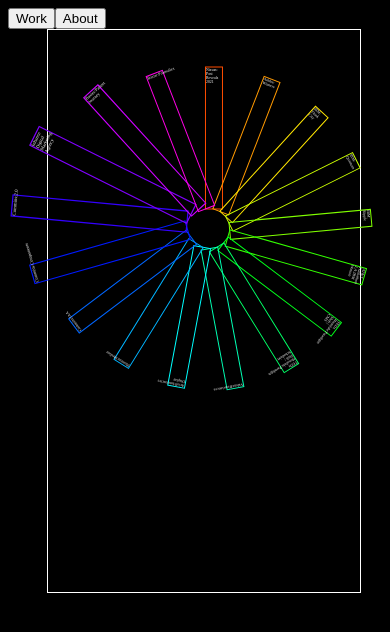
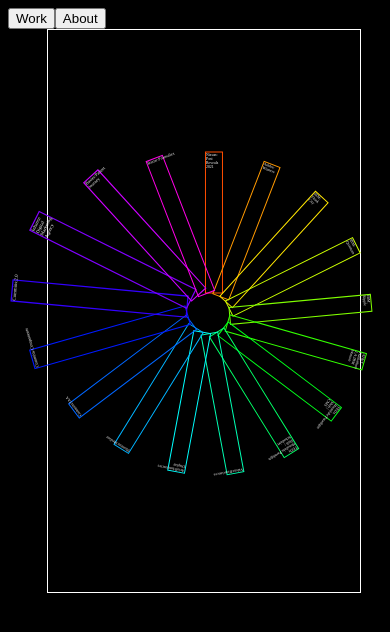
Before and after one commit to t34Virus/foliage, an Angular app: page / in a window 390 px wide. Shown: the top 632 px of the page. Built offline with nearby package versions, Linux system fonts and the light colour scheme; what ngx-useful-swiper would draw is missing.

Commit message:
Add: top and left positioning for responsiveness

```diff
--- a/src/app/components/card/card.component.scss
+++ b/src/app/components/card/card.component.scss
@@ -11,6 +11,8 @@ $rainbow_segments: 20;
         height: 25%;
         width: 100%/ $rainbow_segments;
         background-color: transparent;
+        top: 25%;
+        left: 50%;
         @for $i from 1 through $rainbow_segments {
             &:nth-of-type(#{$i}) {
               border: adjust-hue(red, ($i/$rainbow_segments)*360) 1px solid;
@@ -21,10 +23,12 @@ $rainbow_segments: 20;
         }
         &.scaleUp {
             transition: all 0.5s ease-in-out 0.05s;
-            transform: scale(2) translateY(25%) translateX(-48%) !important;
+            transform: scale(2)!important;
             width: 50%;
             height: 50%;
             z-index: 1;
+            top: 50%;
+            left: 0;
             background-color: white;
             .text {
                 color: black;
```
